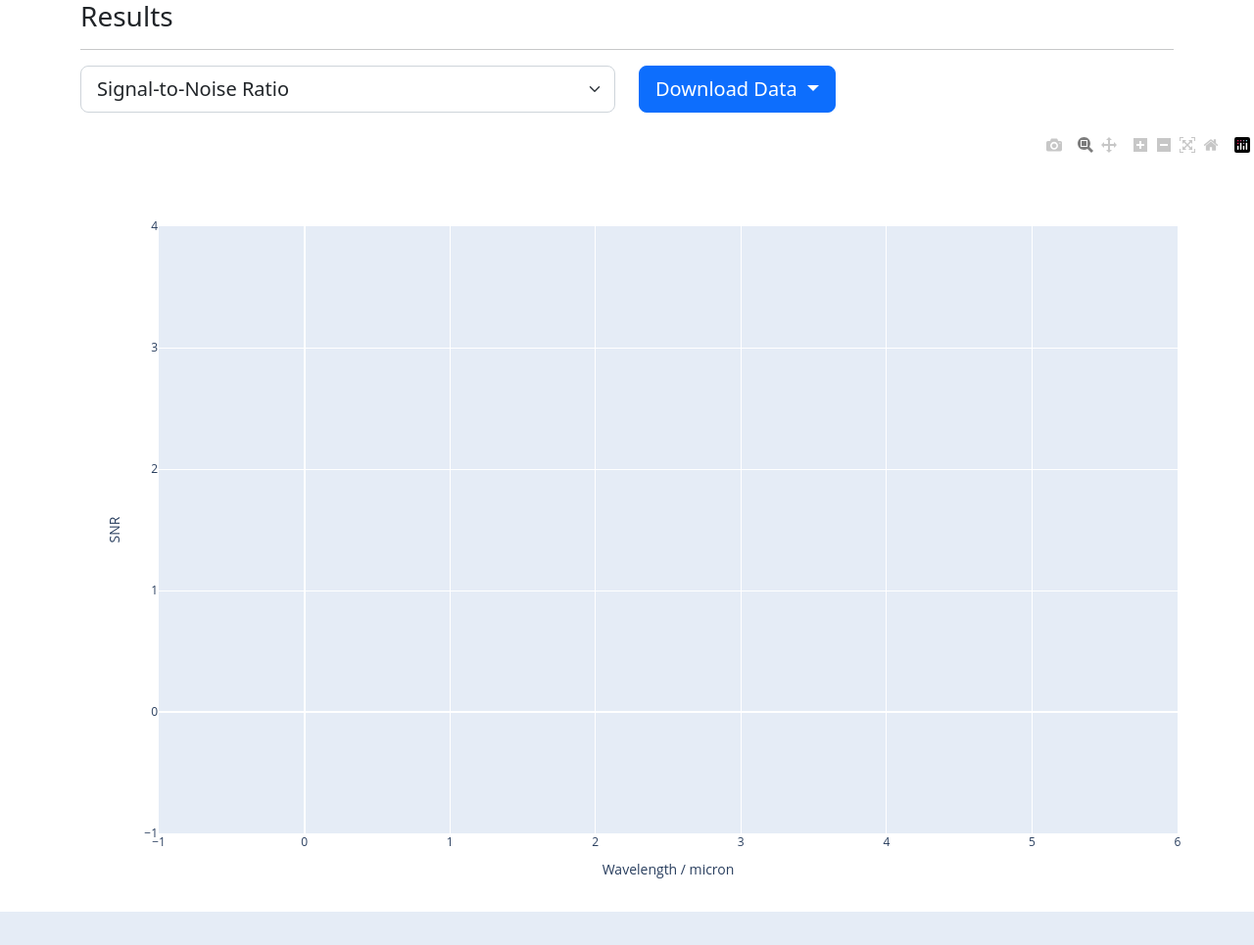
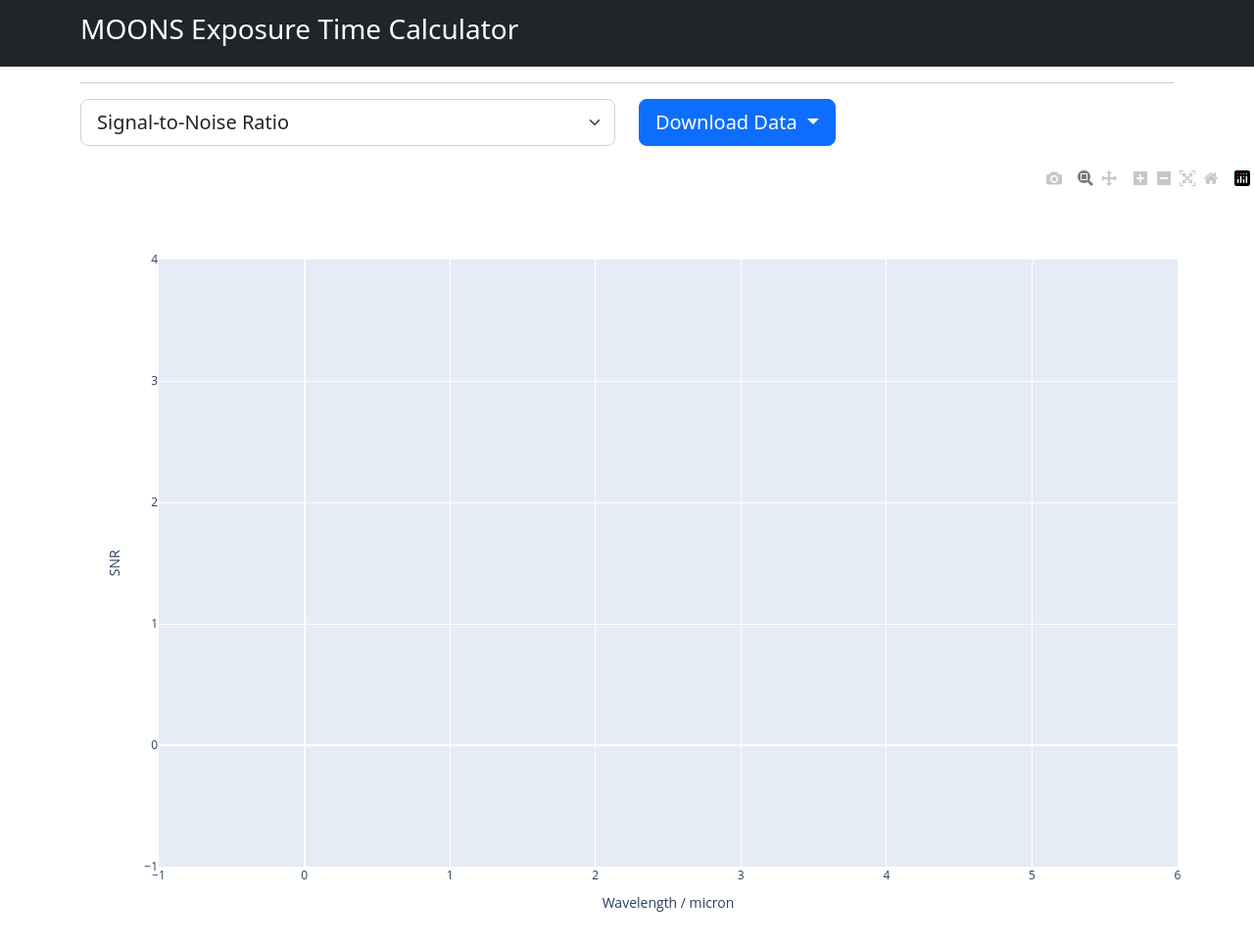
Before and after one commit to breenci/MOONS_ETC, a Flask app: page /results/1 in a window 1280 px wide. Shown: the whole page at 98% size. Before the commit the page ends 931 px from the top, so only its background shows below. Run offline with Flask 2, Linux system fonts and the light colour scheme; some libraries are stand-ins or nearby versions.

Commit message:
Add navbar + remove page titles

```diff
--- a/app/templates/base.html
+++ b/app/templates/base.html
@@ -6,6 +6,15 @@
     <title>MOONS ETC</title>
     <link href="https://cdn.jsdelivr.net/npm/bootstrap@5.2.1/dist/css/bootstrap.min.css" rel="stylesheet" integrity="sha384-iYQeCzEYFbKjA/T2uDLTpkwGzCiq6soy8tYaI1GyVh/UjpbCx/TYkiZhlZB6+fzT" crossorigin="anonymous">
   </head>
+  <header>
+    <nav class="navbar navbar-dark bg-dark">
+      <div class="container">
+        <a class="navbar-brand" href="/">
+          <h3>MOONS Exposure Time Calculator</h3>
+        </a>
+      </div>
+    </nav>
+  </header>
   <body>
     {% block content %}{% endblock %}
     <script src="https://cdn.jsdelivr.net/npm/bootstrap@5.2.1/dist/js/bootstrap.bundle.min.js" integrity="sha384-u1OknCvxWvY5kfmNBILK2hRnQC3Pr17a+RTT6rIHI7NnikvbZlHgTPOOmMi466C8" crossorigin="anonymous"></script>
--- a/app/templates/form.html
+++ b/app/templates/form.html
@@ -3,7 +3,6 @@
 
 {% block content %}
 <div class="container">
-    <h3>MOONS Exposure Time Calculator</h3>
     <hr>
     <form action="" method="post" class="form" role="form", enctype="multipart/form-data", autocomplete="off" novalidate>
     {{ form.csrf_token() }}
--- a/app/templates/results.html
+++ b/app/templates/results.html
@@ -33,7 +33,6 @@
 
 {% block content %}
 <div class="container">
-    <h3>Results</h3>
     <hr>
     <div class="row">
         <div class="col-6">
```
